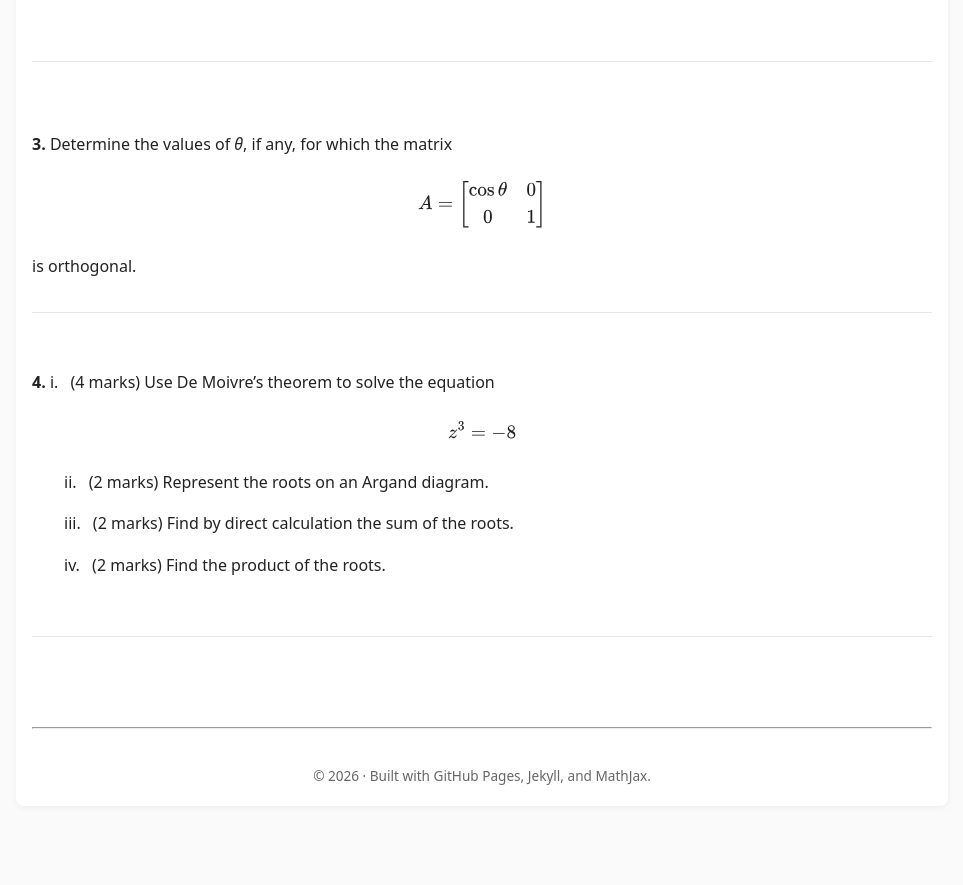
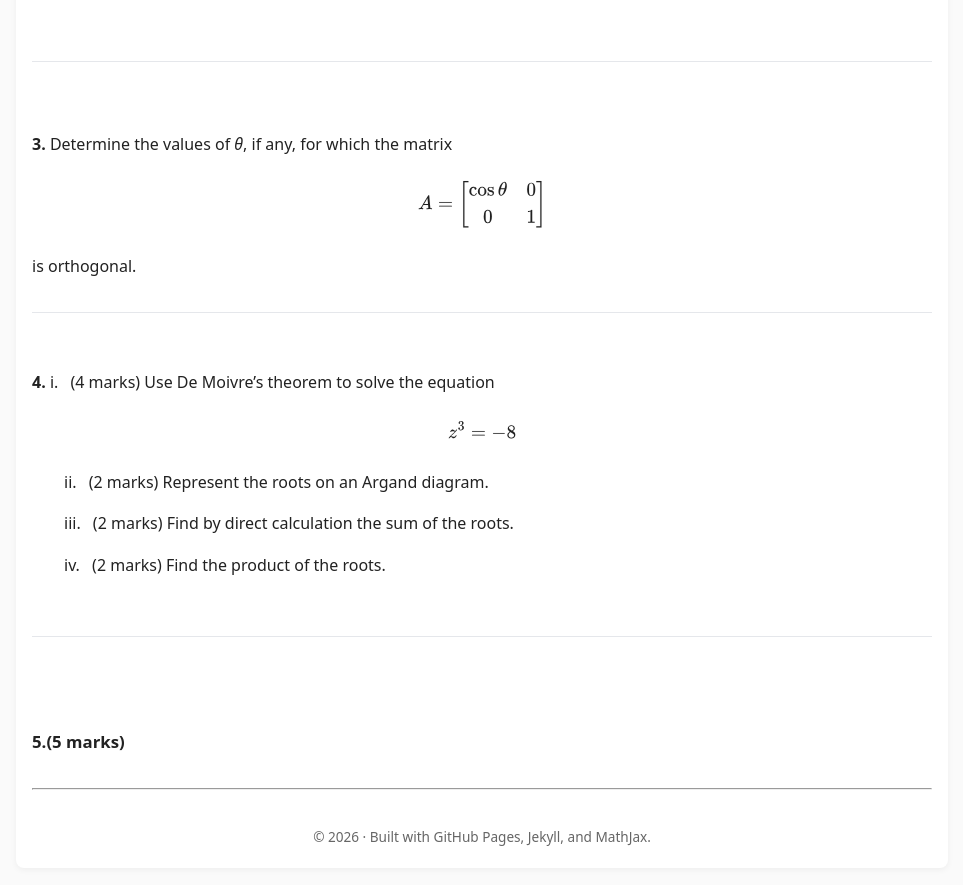
Before and after one commit to SaleemKamaludin/SaleemKamaludin.github.io, a Jekyll site: the page built from courses/math-1141-coursework-exam-2-hints.md, in a window 1280 px wide and 900 px high, scrolled down 1538 px. Shown: the top 885 px of the window, without its empty margins (158-1121 px from the left). Built offline with Jekyll 4.4.1, drawn with Linux system fonts in a browser that asks for light colours; before the commit the page ends 2376 px from its top, so only the background shows below that.

Commit message:
Update math-1141-coursework-exam-2-hints.md

```diff
--- a/courses/math-1141-coursework-exam-2-hints.md
+++ b/courses/math-1141-coursework-exam-2-hints.md
@@ -187,3 +187,4 @@ This page contains some practice questions for the upcoming Coursework Exam 2.
 
 <div style="margin: 2rem 0; font-size: 1.05rem; line-height: 1.75;">
   <p style="margin-bottom: 1rem;">
+    <strong>5.(5 marks)</strong>
```
